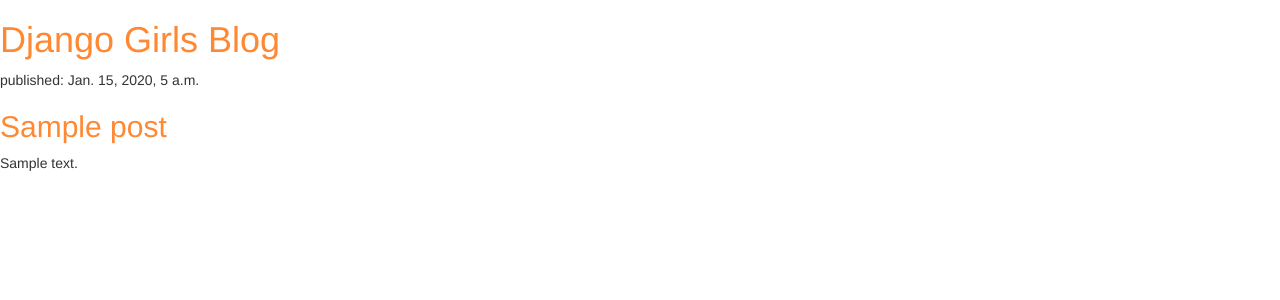
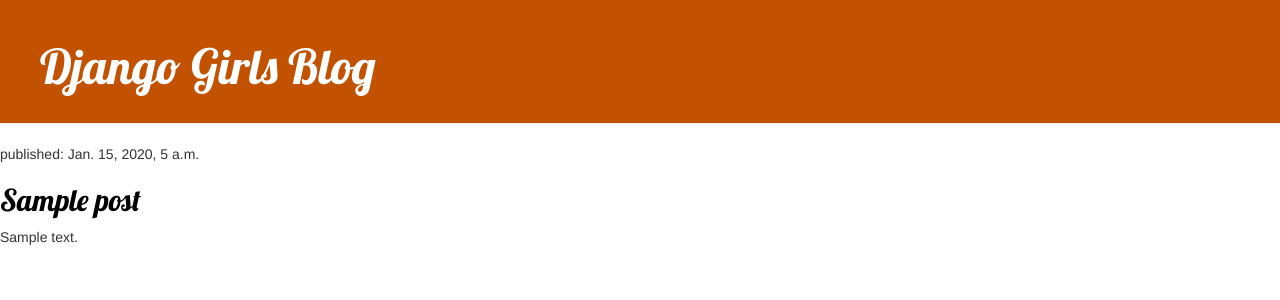
Before and after one commit to mboneil10/djangogirlstutorial, a Django app: page / in a window 1280 px wide. Shown: the top 300 px of the page. Run offline with Django 3.2, Linux system fonts and the light colour scheme; tables that the repository leaves empty hold one stand-in row (values such as "Sample post"); some libraries are stand-ins or nearby versions.

Commit message:
HTML classes and more stylistic choices

```diff
--- a/blog/static/css/blog.css
+++ b/blog/static/css/blog.css
@@ -1,3 +1,46 @@
-h1 a, h2 a {
-    color: #FF8833;
+.page-header {
+    background-color: #C25100;
+    margin-top: 0;
+    padding: 20px 20px 20px 40px;
 }
+
+.page-header h1, .page-header h1 a, .page-header h1 a:visited, .page-header h1 a:active {
+    color: #ffffff;
+    font-size: 36pt;
+    text-decoration: none;
+}
+
+.content {
+    margin-left: 40px;
+}
+
+h1, h2, h3, h4 {
+    font-family: 'Lobster', cursive;
+}
+
+.date {
+    color: #828282;
+}
+
+.save {
+    float: right;
+}
+
+.post-form textarea, .post-form input {
+    width: 100%;
+}
+
+.top-menu, .top-menu:hover, .top-menu:visited {
+    color: #ffffff;
+    float: right;
+    font-size: 26pt;
+    margin-right: 20px;
+}
+
+.post {
+    margin-bottom: 70px;
+}
+
+.post h2 a, .post h2 a:visited {
+    color: #000000;
+}
--- a/blog/templates/blog/post_list.html
+++ b/blog/templates/blog/post_list.html
@@ -3,15 +3,16 @@
     <head>
         <link rel="stylesheet" href="//maxcdn.bootstrapcdn.com/bootstrap/3.2.0/css/bootstrap.min.css">
         <link rel="stylesheet" href="//maxcdn.bootstrapcdn.com/bootstrap/3.2.0/css/bootstrap-theme.min.css">
+        <link href="//fonts.googleapis.com/css?family=Lobster&subset=latin,latin-ext" rel="stylesheet" type="text/css">
         <link rel="stylesheet" href="{% static 'css/blog.css' %}">
         <title>Django Girls blog</title>
     </head>
     <body>
-        <div>
+        <div class="page-header">
             <h1><a href="/">Django Girls Blog</a></h1>
         </div>
         {% for post in posts %}
-            <div>
+            <div class="post">
                 <p>published: {{ post.published_date }}</p>
                 <h2><a href="">{{ post.title }}</a></h2>
                 <p>{{ post.text|linebreaksbr }}</p>
```
